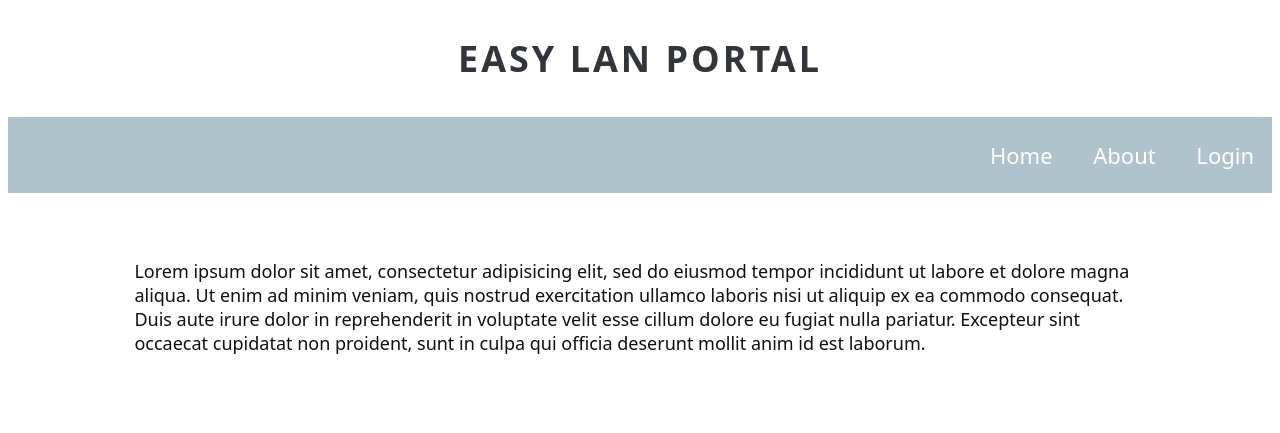
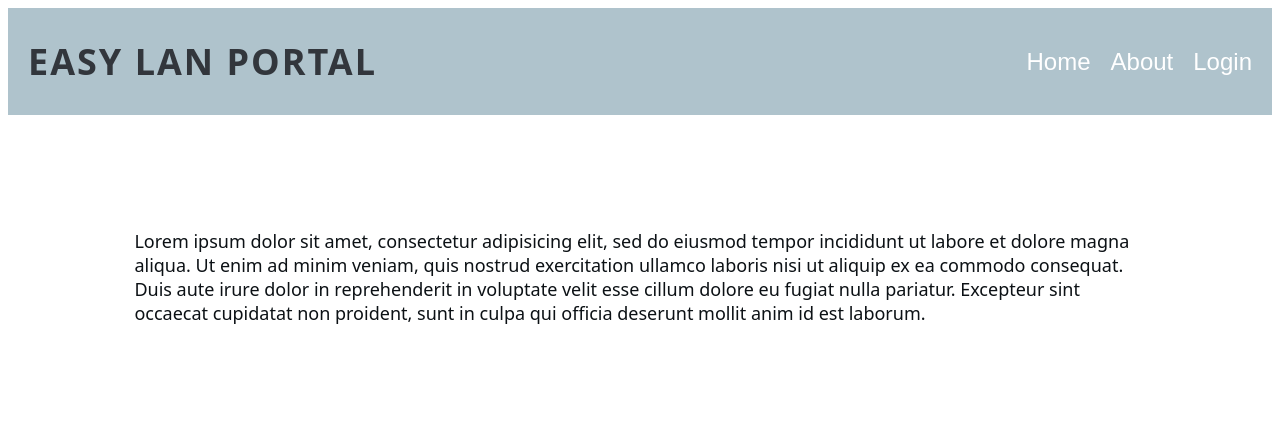
Before and after one commit to kirbloz/baisiniProject, a PHP site: page / in a window 1280 px wide. Shown: the top 433 px of the page. Run offline with PHP 8.4, Linux system fonts and the light colour scheme.

Commit message:
stylized header  for navbar

```diff
--- a/css/style.css
+++ b/css/style.css
@@ -13,26 +13,27 @@ a{
 }
 
 /* navbar */
-nav{
-	background: #afc3cc;
-	padding: 5px 0;
-	text-align:right;
+.navlinks{
+	display: flex;
+	/*border: 2px solid black;*/
+	margin-left: auto;
+	padding: 0 10px;
 }
 
-nav li{
-	display: inline;
-	padding: 0 18px;
-}
-
-nav a{
-	text-decoration:none;
+.navlinks a{
 	color:#fff;
-	font-size:22px;
+	font-size:24px;
 	font-weight: 500;
 }
 
-nav a:hover{
+.navlinks a:hover{
 	color:#596073;
+}
+
+.navlinks button{
+	border:none;
+	background-color: transparent;
+	padding: 0 10px;
 }
 
 footer{
@@ -41,16 +42,21 @@ footer{
 
 /* classes */
 .main-header{
+	display: flex;
+	justify-content: space-evenly;
 	box-sizing: border-box;
-	top: 10px;
+	background: #afc3cc;
+	padding: 5px 0;
 }
 
 .main-header h1{
 	text-align: center;
-	padding:10px;
+	padding: 0 20px;
 	text-transform: uppercase;
-	letter-spacing: 3px;
+	letter-spacing: 2px;
 }
+
+
 
 .container{
 	width:80%;
--- a/index.html
+++ b/index.html
@@ -9,20 +9,21 @@
 <body>
 	<header class="main-header">
 		<h1><a href="index.html">Easy LAN PORTAL</a></h1>
+		<nav class="navlinks">
+			<button><a href="#">Home</a></button>
+			<button><a href="#">About</a></button>
+			<button><a id="login-button" href="loginpage.html">Login</a></button>
+		</nav>
 	</header>
 
-	<nav>
-		<div>
-			<ul>
-				<li><a href="#">Home</a></li>
-				<li><a href="#">About</a></li>
-				<li><a id="login-button" href="loginpage.html">Login</a></li>
-			</ul>
-		</div>
-	</nav>
+
 
 
 	<div class="container">
+		<br><br>
+		<div class="picture-1">
+
+		</div>
 		<br><br>
 		<div class="box-1">
 			<p>Lorem ipsum dolor sit amet, consectetur adipisicing elit, sed do eiusmod
```
Also changed, not shown: images/rubik.png (added).
